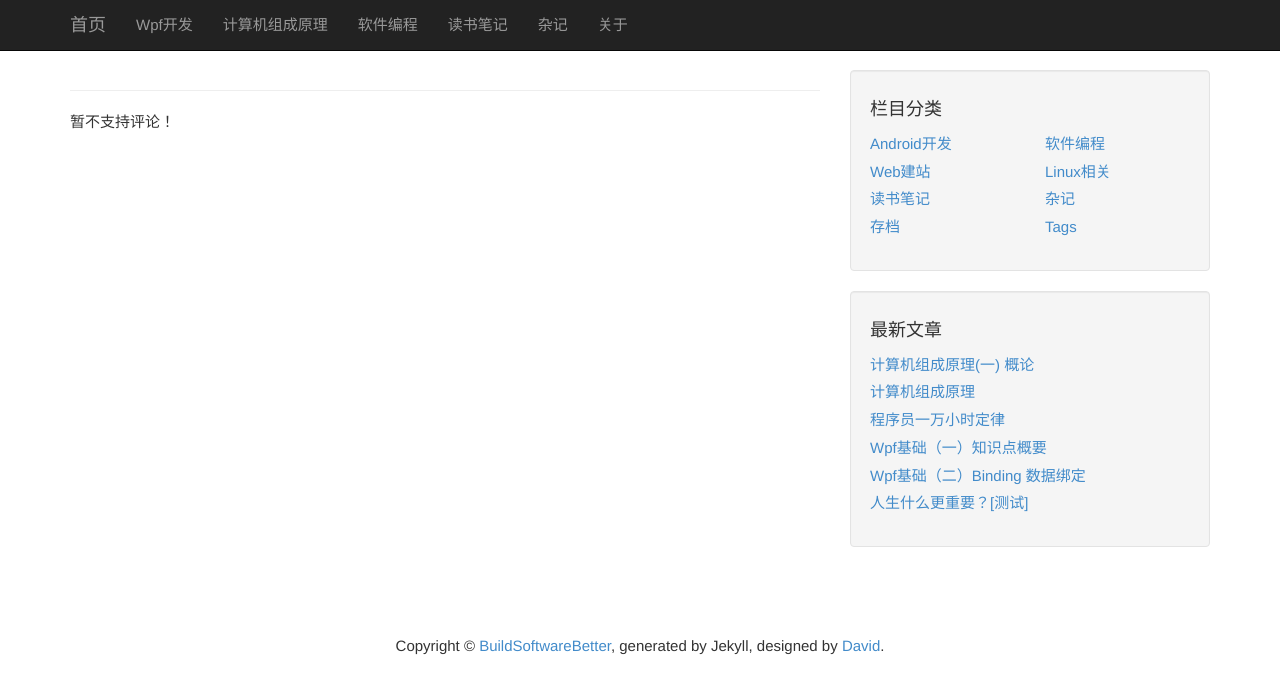
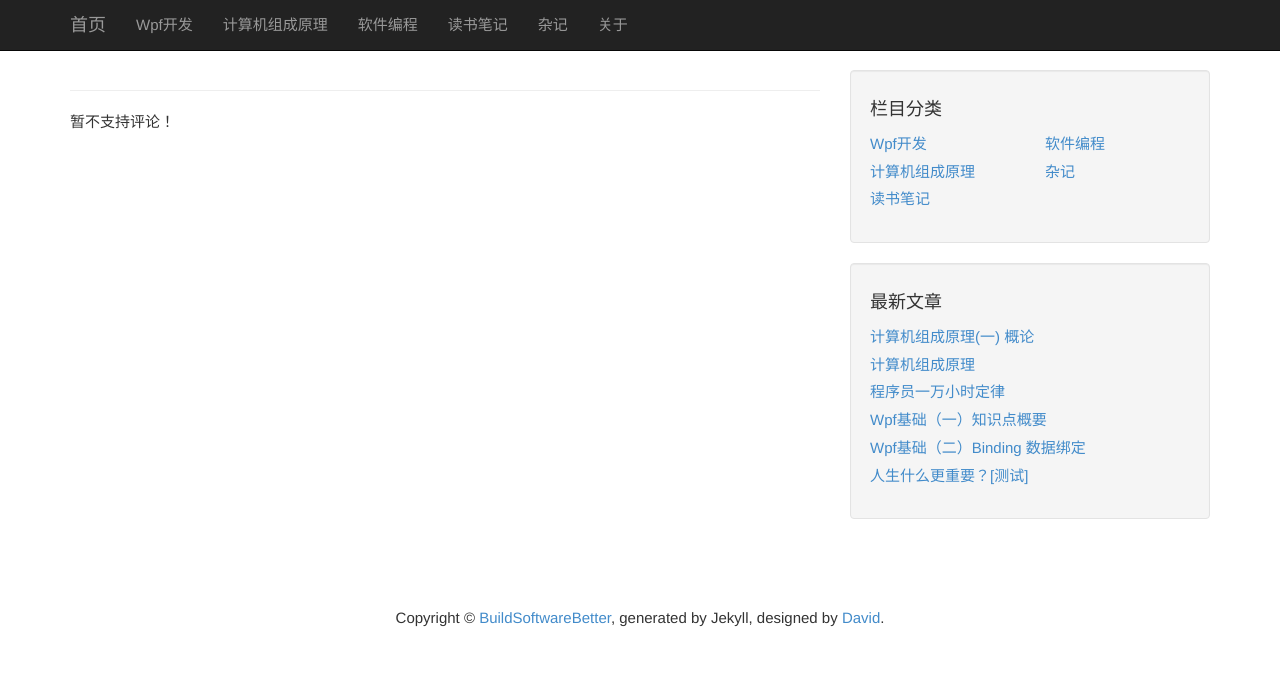
Before and after one commit to BuildSoftwareBetter/BuildSoftwareBetter, a Jekyll site: the page built from about.md, in a window 1280 px wide. Shown: the top 694 px of the page. Built offline with Jekyll 4.4.1, drawn with Linux system fonts in a browser that asks for light colours.

Commit message:
alter index

```diff
--- a/_includes/categories.html
+++ b/_includes/categories.html
@@ -1,13 +1,13 @@
               <div class="col-lg-6">
                 <ul class="list-unstyled">
                   <li>
-                    <a href="/posts/android.html">
-                      Android开发
+                    <a href="/posts/wpf.html">
+                      Wpf开发
                     </a>
                   </li>
                   <li>
-                    <a href="/posts/web.html">
-                      Web建站
+                    <a href="/posts/computeroriganization.html">
+                      计算机组成原理
                     </a>
                   </li>
                   <li>
@@ -15,11 +15,11 @@
                       读书笔记
                     </a>
                   </li>
-                  <li>
+             <!--      <li>
                     <a href="/archives.html">
                       存档
                     </a>
-                  </li>
+                  </li> -->
                 </ul>
               </div>
               <!-- /.col-lg-6 -->
@@ -30,21 +30,21 @@
                       软件编程
                     </a>
                   </li>
-				  <li>
+				<!--  <li>
                     <a href="/posts/linux.html">
                       Linux相关
                     </a>
-                  </li>
+                  </li> -->
                   <li>
                     <a href="/posts/other.html">
                       杂记
                     </a>
                   </li>
-                  <li>
+              <!--    <li>
                     <a href="/tags.html">
                       Tags
                     </a>
-                  </li>
+                  </li> -->
                 </ul>
               </div>
               <!-- /.col-lg-6 -->
--- a/index.html
+++ b/index.html
@@ -15,7 +15,7 @@ title: Make Something Difference
   </div>
 </h2>
 <hr>
-{{ post.excerpt }}
+<!--{{ post.excerpt }} -->
 	<p><h3><a href="{{ post.url }}">阅读全文 &raquo;</a></h3></p>
 <hr>
 {% endfor %}
```
